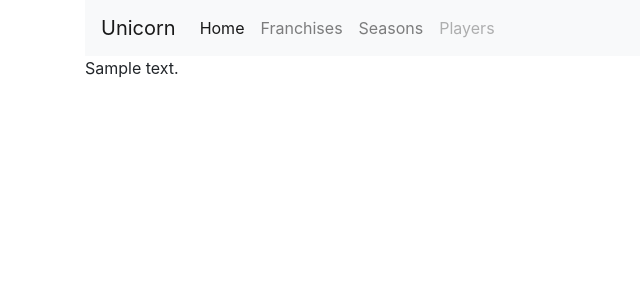
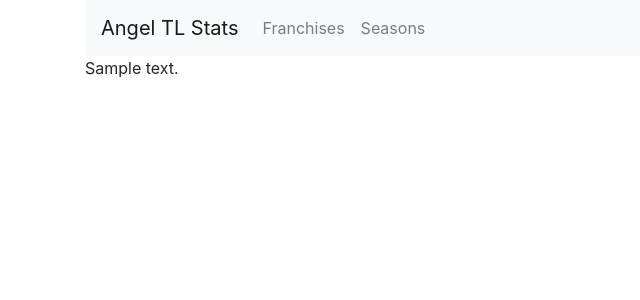
Before and after one commit to zilupe/unicorn, a Python web app: template unicorn/templates/components/container.html in a window 1280 px wide. Shown: the top 300 px of the page, without its empty margins (0-640 px from the left). Run offline with Jinja, Linux system fonts and the light colour scheme; the template is opened without the code that fills it: most values are stand-ins (such as "Sample title", 1, 10 or a date in 2020); some libraries are stand-ins or nearby versions; some web fonts are replaced.

Commit message:
Fixes Late Autumn 2015 parser and removes unicorn mentions from HTML template

```diff
--- a/unicorn/templates/components/container.html
+++ b/unicorn/templates/components/container.html
@@ -1,7 +1,7 @@
 <!doctype html>
 <html lang="en">
 <head>
-    <title>Unicorn: Thursday League Stats</title>
+    <title>Angel Thursday League Stats</title>
     <meta charset="utf-8">
     <meta name="viewport" content="width=device-width, initial-scale=1, shrink-to-fit=no">
 
--- a/unicorn/templates/components/navbar.html
+++ b/unicorn/templates/components/navbar.html
@@ -1,22 +1,23 @@
 <nav class="navbar navbar-expand-lg navbar-light bg-light">
-  <a class="navbar-brand" href="index.html">Unicorn</a>
-  <button class="navbar-toggler" type="button" data-toggle="collapse" data-target="#navbarNav" aria-controls="navbarNav" aria-expanded="false" aria-label="Toggle navigation">
+    <a class="navbar-brand" href="franchises_all.html">Angel TL Stats</a>
+    <button class="navbar-toggler" type="button" data-toggle="collapse" data-target="#navbarNav"
+            aria-controls="navbarNav" aria-expanded="false" aria-label="Toggle navigation">
         <span class="navbar-toggler-icon"></span>
     </button>
     <div class="collapse navbar-collapse" id="navbarNav">
         <ul class="navbar-nav">
-      <li class="nav-item active">
-        <a class="nav-link" href="index.html">Home <span class="sr-only">(current)</span></a>
-      </li>
+            <!--<li class="nav-item active">-->
+                <!--<a class="nav-link" href="franchises_all.html">Home <span class="sr-only">(current)</span></a>-->
+            <!--</li>-->
             <li class="nav-item">
                 <a class="nav-link" href="franchises_all.html">Franchises</a>
             </li>
             <li class="nav-item">
                 <a class="nav-link" href="seasons_all.html">Seasons</a>
             </li>
-      <li class="nav-item">
-        <a class="nav-link disabled" href="players_all.html">Players</a>
-      </li>
+            <!--<li class="nav-item">-->
+            <!--<a class="nav-link disabled" href="players_all.html">Players</a>-->
+            <!--</li>-->
         </ul>
     </div>
 </nav>
--- a/unicorn/templates/home.html
+++ b/unicorn/templates/home.html
@@ -1 +1,3 @@
+
+
 <p>Welcome to Unicorn!</p>
--- a/unicorn/values.py
+++ b/unicorn/values.py
@@ -32,12 +32,14 @@ class SeasonStages:
         'Grand Final': final1st,
 
         '3rd/4th playoff': final3rd,
+        '3rd Place Playoff': final3rd,
         '3rd Place Final': final3rd,
-        '3rd Place Playoff': final3rd,
+        'Third Place Final': final3rd,
 
-        '5th Place Final': final5th,
+        'Fifth Place Playoff': final5th,
         '5th Place Playoff': final5th,
         '5th/6th playoff': final5th,
+        '5th Place Final': final5th,
 
         '7th Place Final': final7th,
         '7th/8th playoff': final7th,
```
Lines whose indentation alone changed are shown as unchanged.
